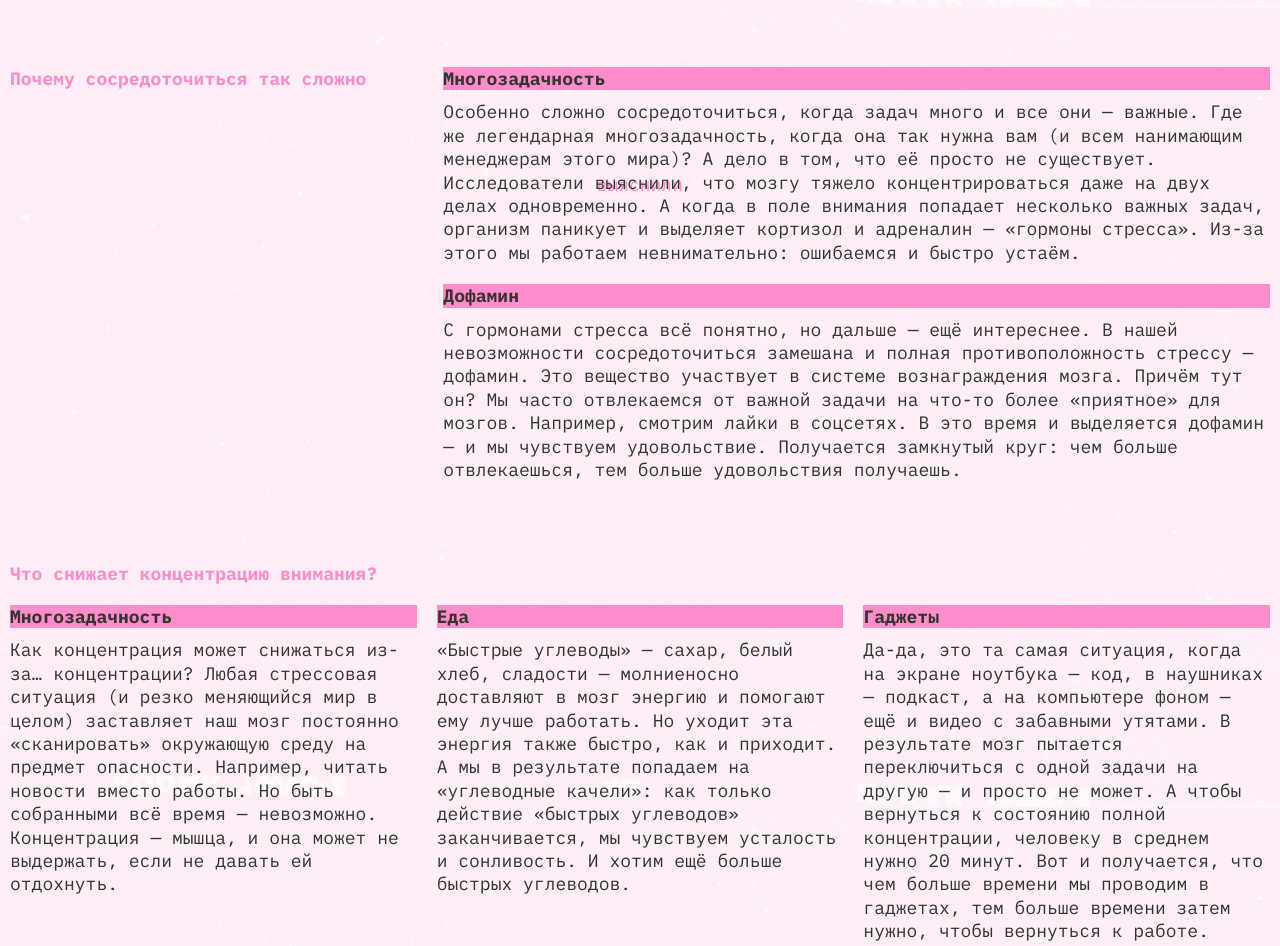
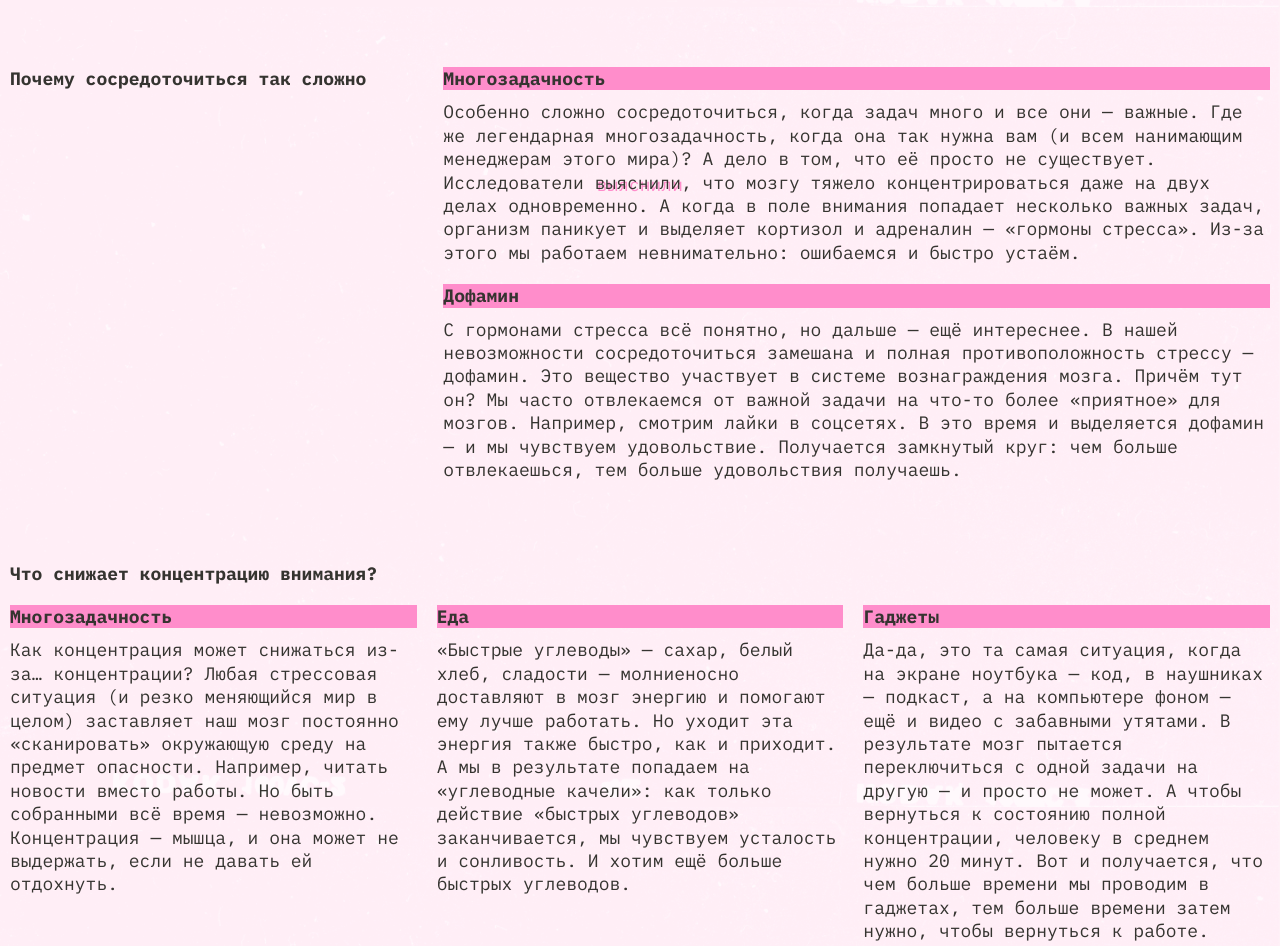
Before and after one commit to KawaiiHarinezumi/slozhno-sosredotochitsya, a plain HTML site: page index.html in a window 1280 px wide. Shown: the part 793-1739 px from the top of the page. Drawn offline with Linux system fonts and the light colour scheme.

Commit message:
исправление ошибок автотеста

```diff
--- a/styles/dark.css
+++ b/styles/dark.css
@@ -8,6 +8,7 @@
   --bcg-color: #000028;
   --cover-image: url(../images/cover-image-dark.png);
   --accent-color: #FF0070;
+  --accent-color-title: #FF0070;
   --font: 'IBM Plex Mono', sans-serif;
   --text-color-main-title: #DB00FF;
   --text-color-main: #F1B2CE;
@@ -44,7 +45,7 @@
 }
 
 .accent-color__title {
-  color: var(--accent-color, #FF0070);
+  color: var(--accent-color-title, #FF0070);
   font-size: 18px;
   font-style: normal;
   font-weight: 700;
--- a/styles/light.css
+++ b/styles/light.css
@@ -5,11 +5,12 @@
 */
 
 .page.theme_light {
-  --bcg-color: #FFF1F7;;
+  --bcg-color: #FFF1F7;
   --cover-image: url(../images/cover-image-light.png);
   --accent-color: #FF8DCB;
+  --accent-color-title: #353430;
   --font: 'IBM Plex Mono', sans-serif;
-  --text-color-main-title: #FFC2E6;;
+  --text-color-main-title: #FFC2E6;
   --text-color-main: #353430;
   --text-color-decor: #353430;
   --padding-main: 10px;
@@ -17,15 +18,16 @@
 
 @media (prefers-color-scheme: light) {
   :root {
-    --bcg-color: #FFF1F7;;
+    --bcg-color: #FFF1F7;
     --cover-image: url(../images/cover-image-light.png);
     --accent-color: #FF8DCB;
+    --accent-color-title: #353430;
     --font: 'IBM Plex Mono', sans-serif;
-    --text-color-main-title: #FFC2E6;;
+    --text-color-main-title: #FFC2E6;
     --text-color-main: #353430;
     --text-color-decor: #353430;
     --padding-main: 10px;
-    }
+  }
 }
 
 
@@ -58,7 +60,7 @@
 }
 
 .accent-color__title {
-  color: var(--accent-color);
+  color: var(--accent-color-title);
   font-size: 18px;
   font-style: normal;
   font-weight: 700;
--- a/styles/style.css
+++ b/styles/style.css
@@ -27,7 +27,7 @@
 }
 
 .accent-color__title {
-  color: var(--accent-color, #FF0070);
+  color: var(--accent-color-title, #FF0070);
   font-size: 18px;
   font-style: normal;
   font-weight: 700;
--- a/styles/variables.css
+++ b/styles/variables.css
@@ -2,6 +2,7 @@
   --bcg-color: #000028;
   --cover-image: url(../images/cover-image-dark.png);
   --accent-color: #FF0070;
+  --accent-color-title: #FF0070;
   --font: 'IBM Plex Mono', sans-serif;
   --text-color-main-title: #DB00FF;
   --text-color-main: #F1B2CE;
```
